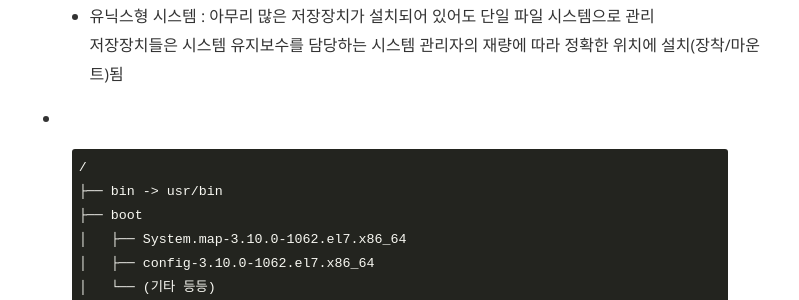
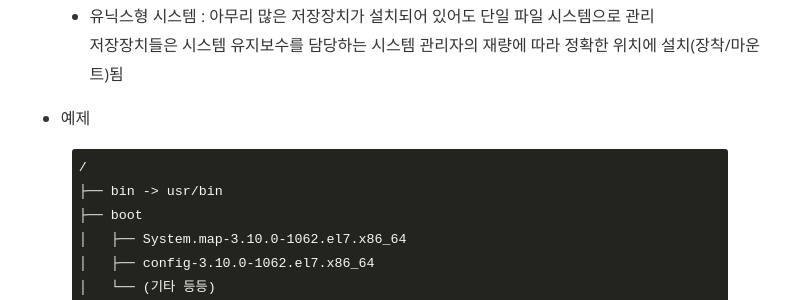
Before and after one commit to gptjs409/gptjs409.github.io, a Jekyll site: the page built from _posts/infra/2019-09-26-pwd-ls-cd.md, in a window 1280 px wide and 900 px high, scrolled down 681 px. Shown: the part 153-453 px from the top of the window, without its empty margins (240-1039 px from the left). Built offline with Jekyll 4.4.1, drawn with Linux system fonts in a browser that asks for light colours; nearby versions of some CDN libraries.

Commit message:
Update 2019-09-26-pwd-ls-cd.md

```diff
--- a/_posts/infra/2019-09-26-pwd-ls-cd.md
+++ b/_posts/infra/2019-09-26-pwd-ls-cd.md
@@ -45,7 +45,7 @@ tags:
   - 유닉스형 시스템 : 아무리 많은 저장장치가 설치되어 있어도 단일 파일 시스템으로 관리
   <br>저장장치들은 시스템 유지보수를 담당하는 시스템 관리자의 재량에 따라 정확한 위치에 설치(장착/마운트)됨
 
--
+- 예제
 
 {% highlight bash %}
 /
@@ -99,6 +99,7 @@ tags:
 <br>
 
 #### 리눅스 시스템 디렉토리
+
 - `/` : 루트 디렉토리, 파일 시스템의 시작점
 
 - `/bin` : 시스템 부팅과 실행에 필요한 바이너리(프로그램)들을 포함
```
